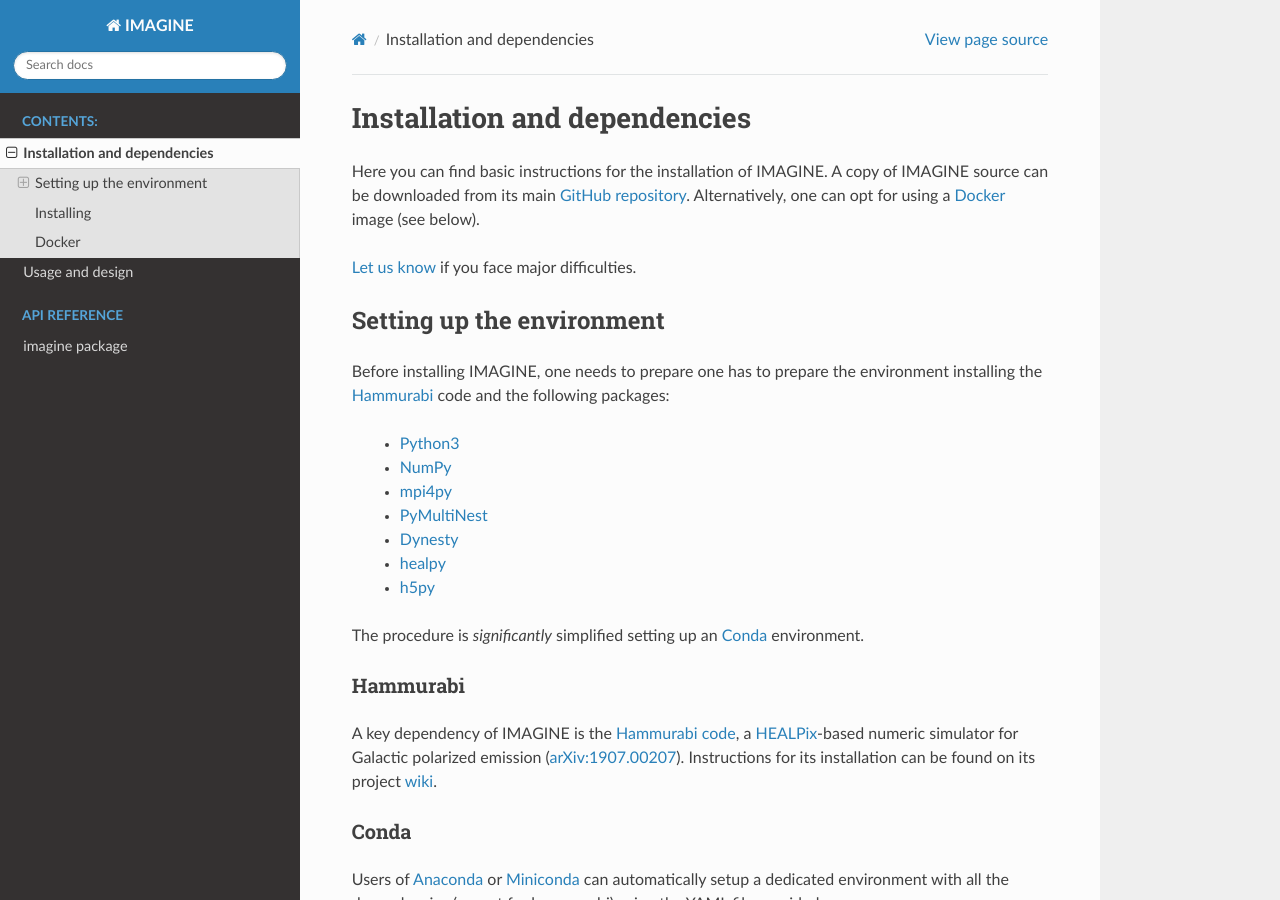
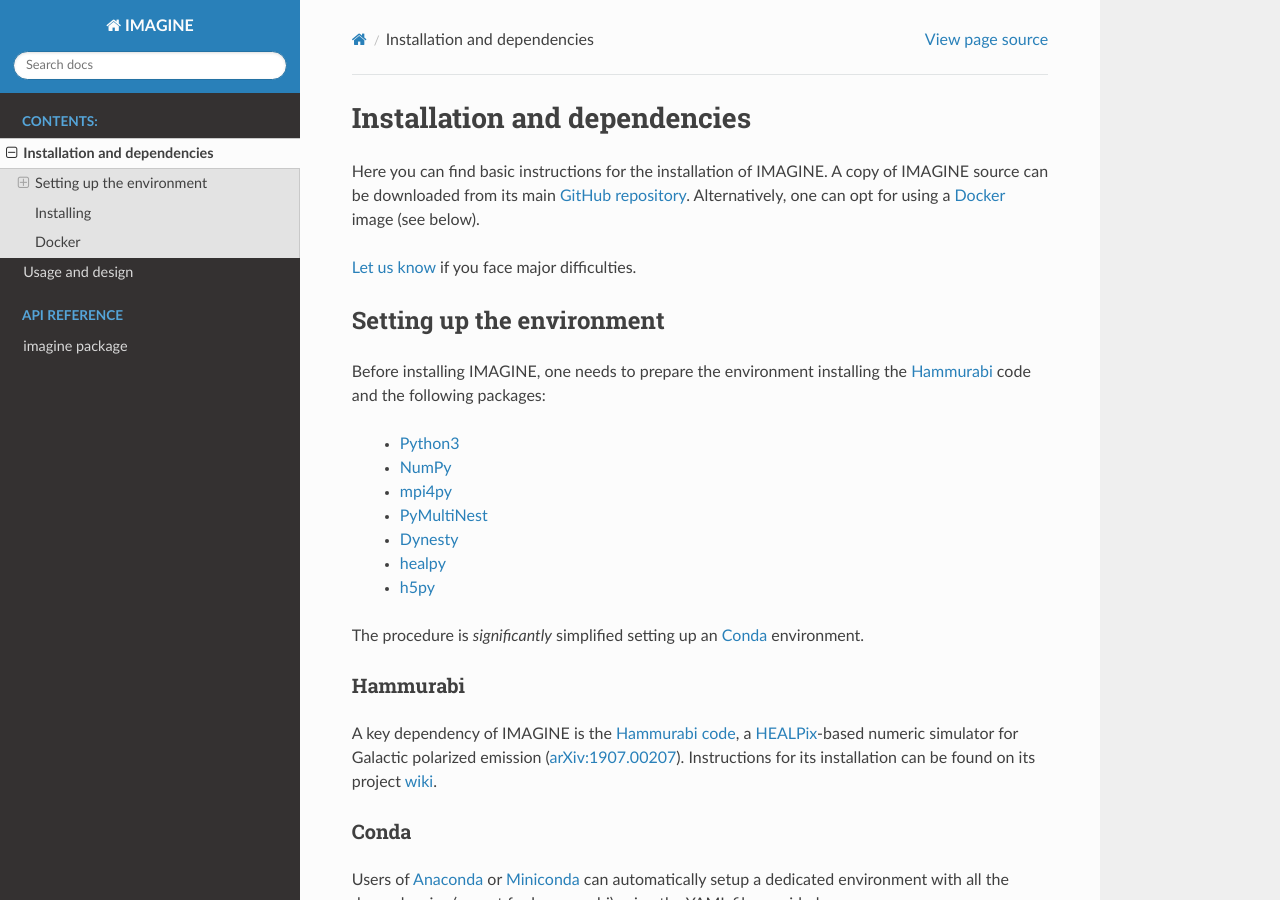
Before and after one commit to IMAGINE-Consortium/imagine, a Sphinx documentation site: the page built from doc/source/installation.rst, in a window 1280 px wide and 900 px high. Built offline with Sphinx 7.4.7 and the Read the Docs theme 2.0.0, drawn with Linux system fonts in a browser that asks for light colours.

Commit message:
Fixes typo.

```diff
--- a/doc/source/installation.rst
+++ b/doc/source/installation.rst
@@ -13,8 +13,8 @@
 Setting up the environment
 ==========================
 
-Before installing IMAGINE, one needs to prepare one has to prepare the
-environment installing the `Hammurabi`_ code and the following packages:
+Before installing IMAGINE, one needs to prepare the environment installing
+the `Hammurabi`_ code and the following packages:
 
  * `Python3 <https://python.org>`_
  * `NumPy <https://numpy.org/>`_
```
